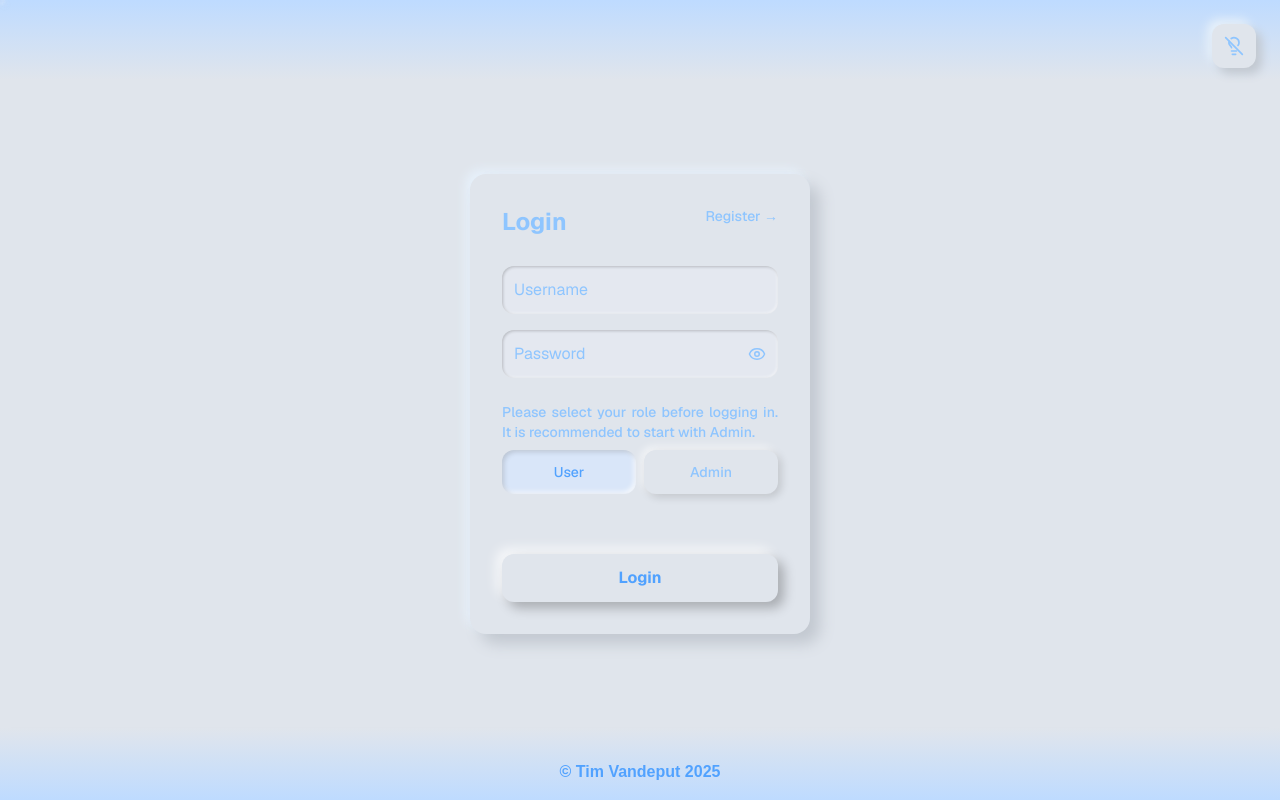
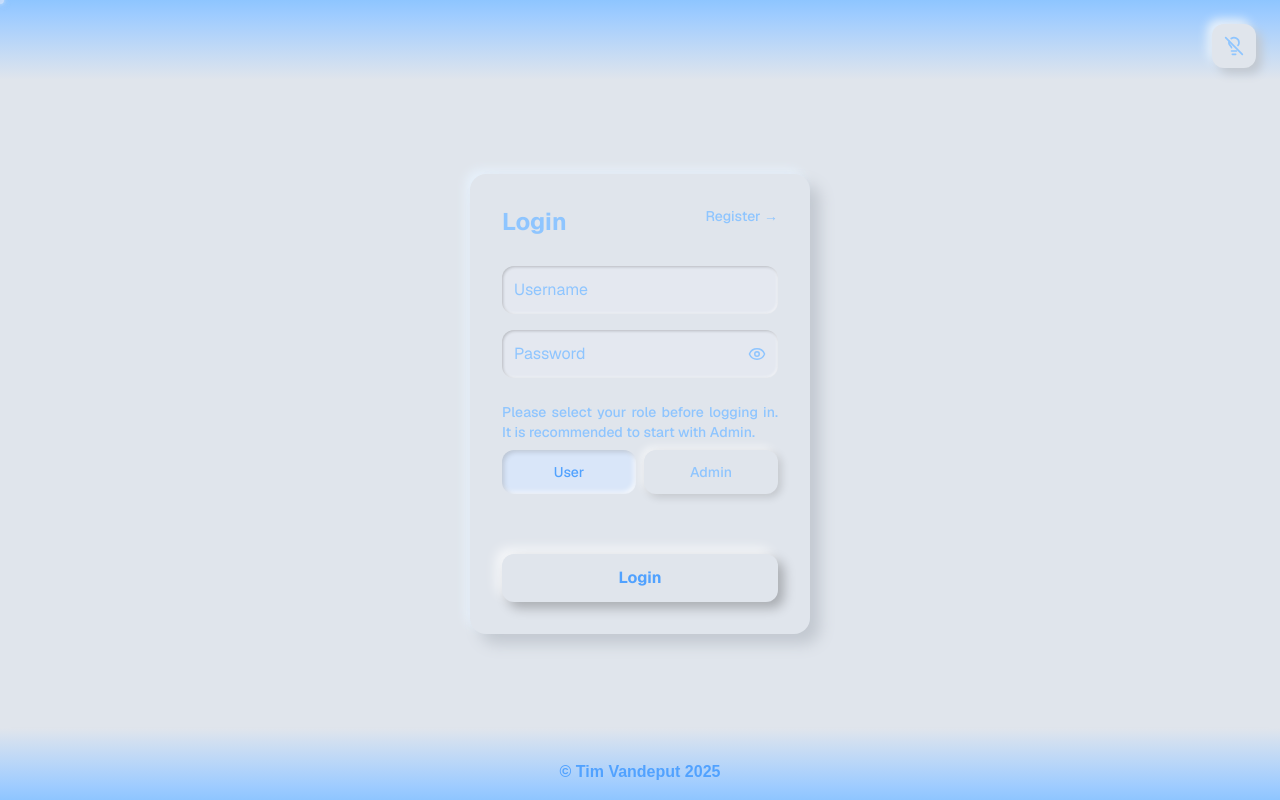
Before and after one commit to TimVandeput/Portfolio_Stock_Simulator, a Next.js app in the folder demo_frontend/: page /login in a window 1280 px wide. Built offline with nearby package versions, Linux system fonts and the light colour scheme; no server answers.

Commit message:
feat: update gradient colors for header and footer components in ThemeToggle

```diff
--- a/demo_frontend/src/components/general/Footer.tsx
+++ b/demo_frontend/src/components/general/Footer.tsx
@@ -4,7 +4,7 @@ export default function Footer() {
   const year = new Date().getFullYear();
 
   return (
-    <footer className="sticky bottom-0 z-10 w-full bg-gradient-to-t from-blue-200 to-[#e0e5ec] h-18 flex items-center justify-center shadow-lg">
+    <footer className="sticky bottom-0 z-10 w-full bg-gradient-to-t from-blue-300 to-[#e0e5ec] h-18 flex items-center justify-center shadow-lg">
       <div className="flex justify-center pt-4">
         <span className="text-blue-400 font-semibold">
           &copy; Tim Vandeput {year}
--- a/demo_frontend/src/components/general/Header.tsx
+++ b/demo_frontend/src/components/general/Header.tsx
@@ -71,7 +71,7 @@ export default function Header() {
   return (
     <header
       ref={headerRef}
-      className="sticky top-0 bg-gradient-to-b from-blue-200 to-[#e0e5ec] z-50 w-full md:py-4 py-0"
+      className="sticky top-0 bg-gradient-to-b from-blue-300 to-[#e0e5ec] z-50 w-full md:py-4 py-0"
     >
       <div className="relative w-full h-full flex items-center">
         {!hideNav && <HamburgerButton onClick={() => setOpen(true)} />}
--- a/demo_frontend/src/components/ui/ThemeToggle.tsx
+++ b/demo_frontend/src/components/ui/ThemeToggle.tsx
@@ -463,13 +463,13 @@ export default function ThemeToggle() {
     const header = document.querySelector("header");
     if (header) {
       header.style.background =
-        "linear-gradient(to bottom, rgb(191 219 254), #e0e5ec)";
+        "linear-gradient(to bottom, #93c5fd, #e0e5ec)";
     }
 
     const footer = document.querySelector("footer");
     if (footer) {
       footer.style.background =
-        "linear-gradient(to top, rgb(191 219 254), #e0e5ec)";
+        "linear-gradient(to top, #93c5fd, #e0e5ec)";
     }
 
     const footerText = document.querySelector("footer span") as HTMLElement;
```
